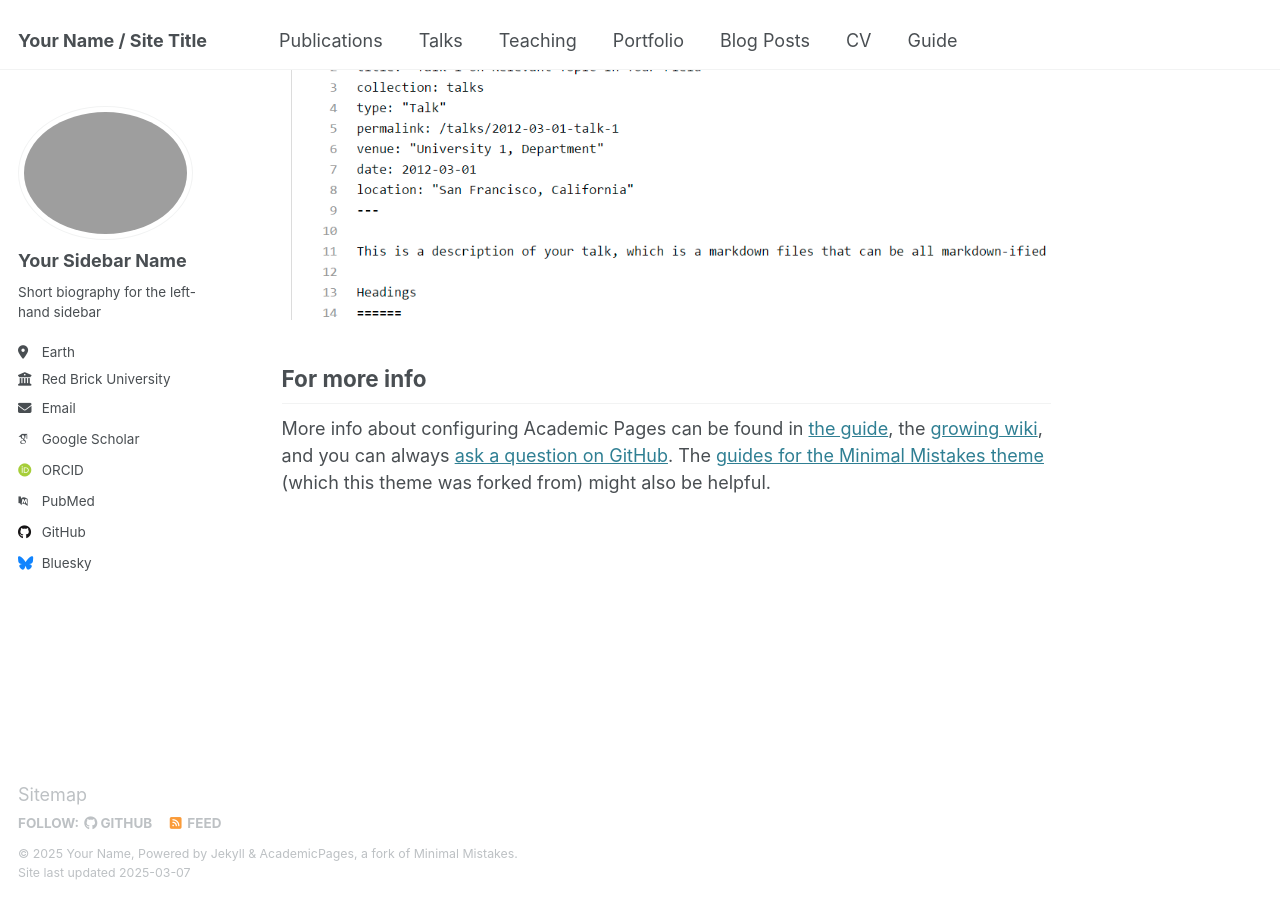
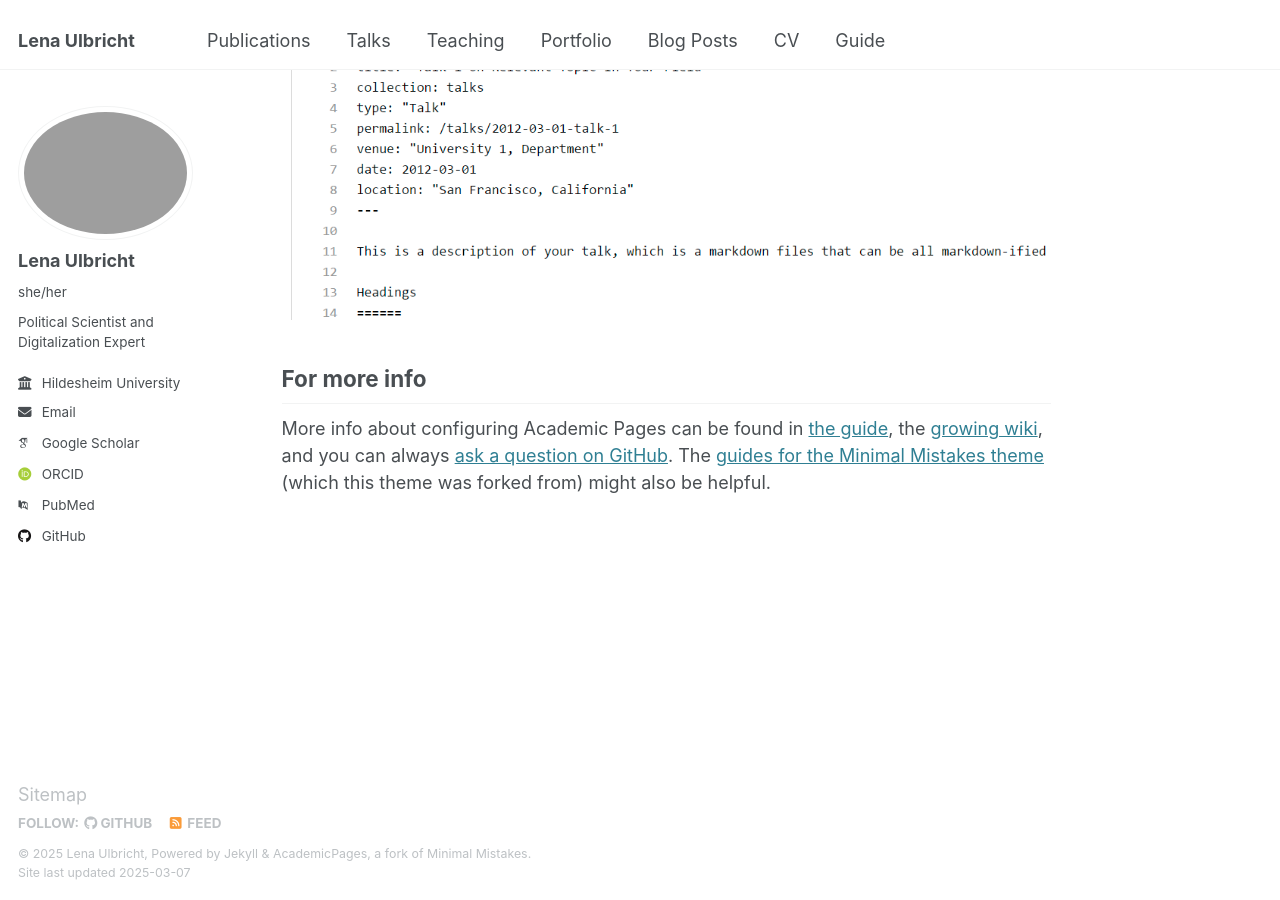
Before and after one commit to lena-ulbricht/lena-ulbricht.github.io, a Jekyll site: the page built from _pages/about.md, in a window 1280 px wide and 900 px high, scrolled down 2642 px. Built offline with Jekyll 4.4.1, drawn with Linux system fonts in a browser that asks for light colours; some web fonts are replaced.

Commit message:
Added basic template

```diff
--- a/_config.yml
+++ b/_config.yml
@@ -6,16 +6,16 @@
 # `jekyll serve -l -H localhost`. If you change this file, please restart the
 # server process.
 
-# Basic Site Settings
+# Site Settings
 locale                   : "en-US"
 site_theme               : "default"
-title                    : "Your Name / Site Title"
+title                    : "Lena Ulbricht"
 title_separator          : "-"
-name                     : &name "Your Name"
-description              : &description "personal description"
-url                      : https://academicpages.github.io # the base hostname & protocol for your site e.g. "https://[your GitHub username].github.io"
+name                     : &name "Lena Ulbricht"
+description              : &description "Political Scientist and Digitalization Expert"
+url                      : https://lena-ulbricht.github.io # the base hostname & protocol for your site e.g. "https://[your GitHub username].github.io"
 baseurl                  : "" # the subpath of your site, e.g. "/blog"
-repository               : "academicpages/academicpages.github.io"
+repository               : "lena-ulbricht/lena-ulbricht.github.io"
 
 # Site Author - The following control what appear as part of the author content on the side bar.
 #               If a field is blank the icon and link will not appear, otherwise it will be shown.
@@ -23,19 +23,18 @@ repository               : "academicpages/academicpages.github.io"
 author:
   # Biographic information
   avatar           : "profile.png"
-  name             : "Your Sidebar Name"
-  pronouns         : # example: "she/her"
-  bio              : "Short biography for the left-hand sidebar"
-  location         : "Earth"
-  employer         : "Red Brick University"
+  name             : "Lena Ulbricht"
+  pronouns         : "she/her"
+  bio              : "Political Scientist and Digitalization Expert"
+  employer         : "Hildesheim University"
   uri              : # URL
   email            : "none@example.org"
 
   # Academic websites
   arxiv            : # URL - Update with the correct link to your profile
-  googlescholar    : "https://scholar.google.com/citations?user=PS_CX0AAAAAJ"
+  googlescholar    : "https://scholar.google.com/citations?user=ixfgIYcAAAAJ&hl=de"
   impactstory      : # URL
-  orcid            : "http://orcid.org/yourorcidurl"
+  orcid            : "https://orcid.org/0000-0002-6259-0144"
   semantic         : # URL
   pubmed           : "https://www.ncbi.nlm.nih.gov/pubmed/?term=john+snow"
   researchgate     : # URL
@@ -50,7 +49,7 @@ author:
   stackoverflow    : # User number or user number and name (i.e., use "1" or "1/jeff-atwood")
 
   # Social media
-  bluesky          : "bsky.app" # Replace this with you Bluesky username
+  bluesky          : # Username
   facebook         : # Username
   flickr           : # Username
   foursquare       : # Username
@@ -88,7 +87,7 @@ publication_category:
 teaser                   :  # filename of teaser fallback teaser image placed in /images/, .e.g. "500x300.png"
 breadcrumbs              : false # true, false (default)
 words_per_minute         : 160
-future                   : true
+future                   : false
 read_more                : "disabled" # if enabled, adds "Read more" links to excerpts
 talkmap_link             : false      #change to true to add link to talkmap on talks page
 comments:
@@ -294,7 +293,7 @@ sass:
 permalink: /:categories/:title/
 # paginate: 5 # amount of posts to show
 # paginate_path: /page:num/
-timezone: Etc/UTC # http://en.wikipedia.org/wiki/List_of_tz_database_time_zones
+timezone: Europe/Berlin # http://en.wikipedia.org/wiki/List_of_tz_database_time_zones
 
 
 # Plugins
```
Also changed, not shown: 3 other files.
